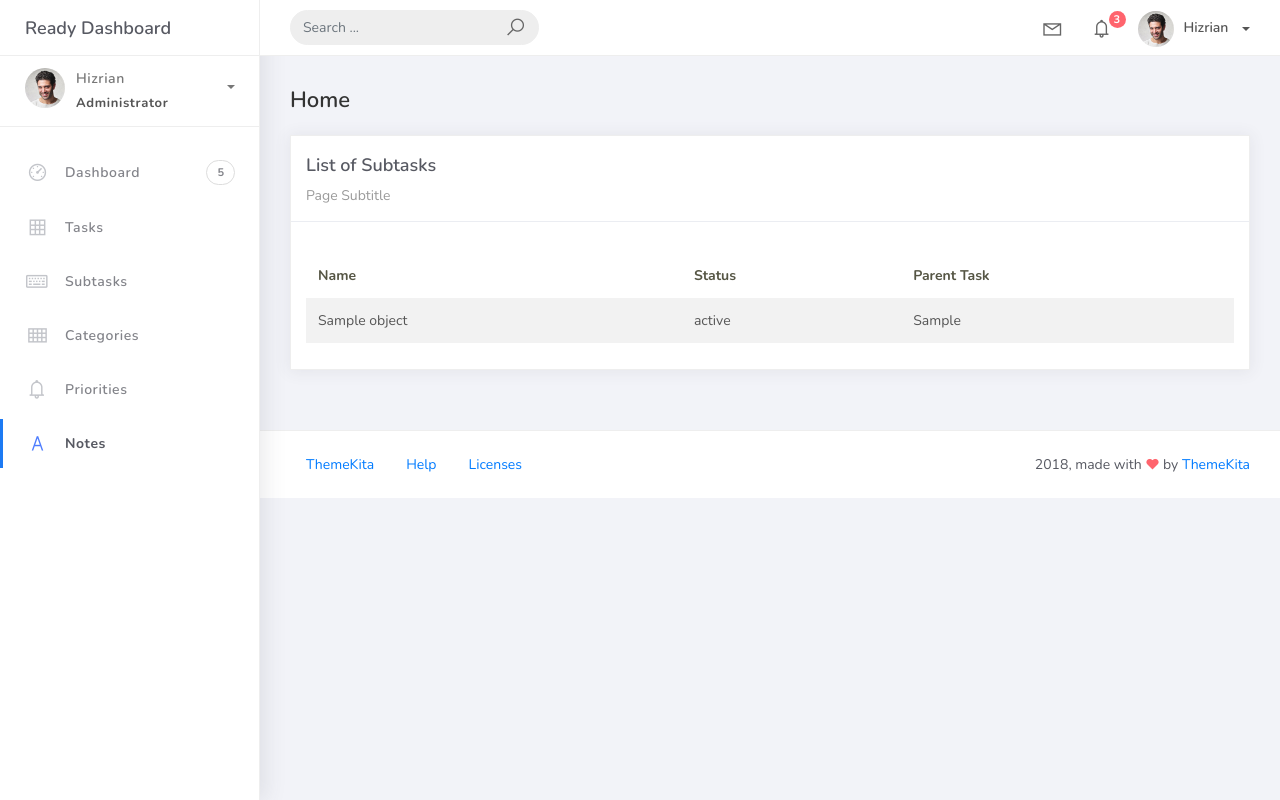
After one commit to ethanestoya/Hangarin, a Django app: template hangarin/templates/subtask_list.html in a window 1280 px wide. The commit adds this page. Run offline with Django 3.2, Linux system fonts and the light colour scheme; the template is opened without the code that fills it: most values are stand-ins (such as "Sample title", 1, 10 or a date in 2020); some libraries are stand-ins or nearby versions.

Commit message:
Created ListView & URLs for all Models + a Subtask Page

```diff
--- a/hangarin/hangarin/urls.py
+++ b/hangarin/hangarin/urls.py
@@ -16,10 +16,14 @@ Including another URLconf
 """
 from django.contrib import admin
 from django.urls import path
-from taskmanager.views import HomePageView
 from taskmanager import views
+from taskmanager.views import HomePageView, SubtasksView, CategoriesView, PrioritiesView, NotesView
 
 urlpatterns = [
     path('admin/', admin.site.urls),
     path('', views.HomePageView.as_view(), name='home'),
+    path('subtask_list', SubtasksView.as_view(), name='subtask-list'),
+    path('category_list', CategoriesView.as_view(), name='category-list'),
+    path('priority_list', PrioritiesView.as_view(), name='priority-list'),
+    path('notes_list', NotesView.as_view(), name='notes-list'),
 ]
--- a/hangarin/templates/base.html
+++ b/hangarin/templates/base.html
@@ -176,31 +176,31 @@
 							</a>
 						</li>
 						<li class="nav-item">
-							<a href="home.html">
+							<a href="{% url 'home' %}">
 								<i class="la la-table"></i>
 								<p>Tasks</p>
 							</a>
 						</li>
 						<li class="nav-item">
-							<a href="forms.html">
+							<a href="{% url 'subtask-list' %}">
 								<i class="la la-keyboard-o"></i>
 								<p>Subtasks</p>
 							</a>
 						</li>
 						<li class="nav-item">
-							<a href="tables.html">
+							<a href="{% url 'category-list' %}">
 								<i class="la la-th"></i>
 								<p>Categories</p>
 							</a>
 						</li>
 						<li class="nav-item">
-							<a href="notifications.html">
+							<a href="{% url 'priority-list' %}">
 								<i class="la la-bell"></i>
 								<p>Priorities</p>
 							</a>
 						</li>
 						<li class="nav-item active">
-							<a href="typography.html">
+							<a href="{% url 'notes-list' %}">
 								<i class="la la-font"></i>
 								<p>Notes</p>
 							</a>
--- /dev/null
+++ b/hangarin/templates/subtask_list.html
@@ -0,0 +1,41 @@
+{% extends 'base.html' %}
+{% load static %}
+
+{% block content %}
+<div class="content">
+  <div class="container-fluid">
+    <h4 class="page-title">Home</h4>
+    <div class="row">
+      <div class="col-md-12">
+        <div class="card">
+          <div class="card-header">
+            <div class="card-title">List of Subtasks</div>
+            <div class="card-category">Page Subtitle</div>
+          </div>
+          <div class="card-body">
+            <table class="table table-striped mt-3">
+              <thead>
+                <tr>
+                  <th scope="col">Name</th>
+                  <th scope="col">Status</th>
+                  <th scope="col">Parent Task</th>
+                </tr>
+              </thead>
+              <tbody>
+                {% for object in object_list %}
+                <tr>
+                  <td>{{ object.name }}</td>
+                  <td>{{ object.status }}</td>
+                  <td>{{ object.parentTaskFK }}</td>
+                </tr>
+                {% endfor %}
+              </tbody>
+            </table>
+            {% include 'includes/pagination.html' %}
+          </div>
+        </div>
+      </div>
+    </div>
+  </div>
+</div>
+{% endblock %}
```
Also changed, not shown: hangarin/taskmanager/views.py (+25 -1 lines).
